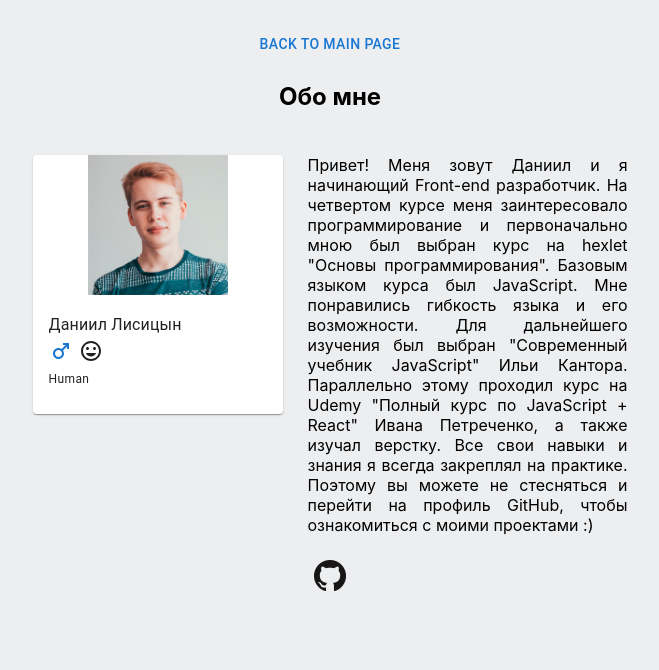
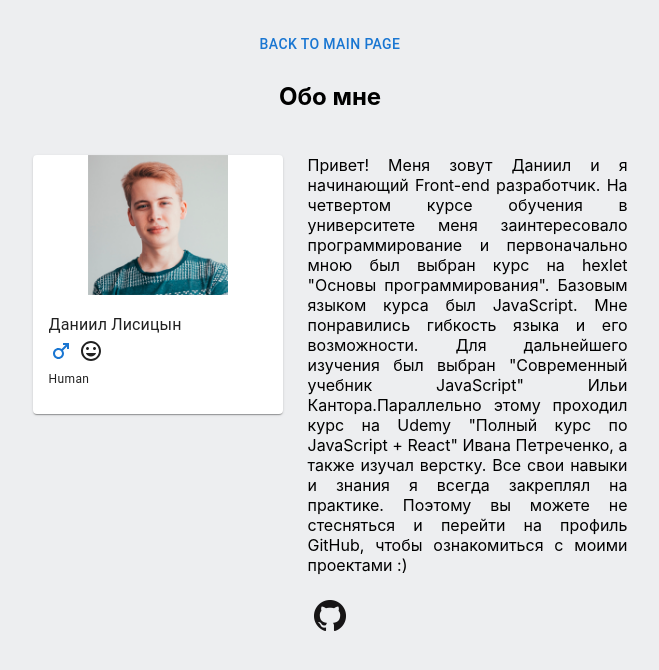
Before and after one commit to ddlisicyn/Rick-Morty, a React (Create React App) app: page /profile in a window 1280 px wide. Shown: the top 670 px of the page, without its empty margins (310-969 px from the left). Built offline with nearby package versions, Linux system fonts and the light colour scheme.

Commit message:
minor profile description fix

```diff
--- a/src/containers/ProfilePage/ProfilePage.tsx
+++ b/src/containers/ProfilePage/ProfilePage.tsx
@@ -36,14 +36,14 @@ export const ProfilePage = () => {
 				<div className={style.description}>
 					<p>
 						Привет! Меня зовут Даниил и я начинающий Front-end разработчик.
-						На четвертом курсе меня заинтересовало программирование и первоначально мною был выбран
-						курс на hexlet &#34;Основы программирования&#34;. Базовым языком курса был JavaScript.
-						Мне понравились гибкость языка и его возможности. Для дальнейшего изучения был выбран
-						&#34;Современный учебник JavaScript&#34; Ильи Кантора. Параллельно этому проходил
-						курс на Udemy &#34;Полный курс по JavaScript + React&#34; Ивана Петреченко,
-						а также изучал верстку. Все свои навыки и знания я всегда закреплял на практике.
-						Поэтому вы можете не стесняться и перейти на профиль GitHub, чтобы ознакомиться с моими
-						проектами :)
+						На четвертом курсе обучения в университете меня заинтересовало программирование
+						и первоначально мною был выбран курс на hexlet &#34;Основы программирования&#34;.
+						Базовым языком курса был JavaScript. Мне понравились гибкость языка и его возможности.
+						Для дальнейшего изучения был выбран &#34;Современный учебник JavaScript&#34;
+						Ильи Кантора.Параллельно этому проходил курс на Udemy &#34;Полный курс по
+						JavaScript + React&#34; Ивана Петреченко, а также изучал верстку. Все свои навыки и
+						знания я всегда закреплял на практике. Поэтому вы можете не стесняться и перейти на
+						профиль GitHub, чтобы ознакомиться с моими проектами :)
 					</p>
 				</div>
 			</div>
```
